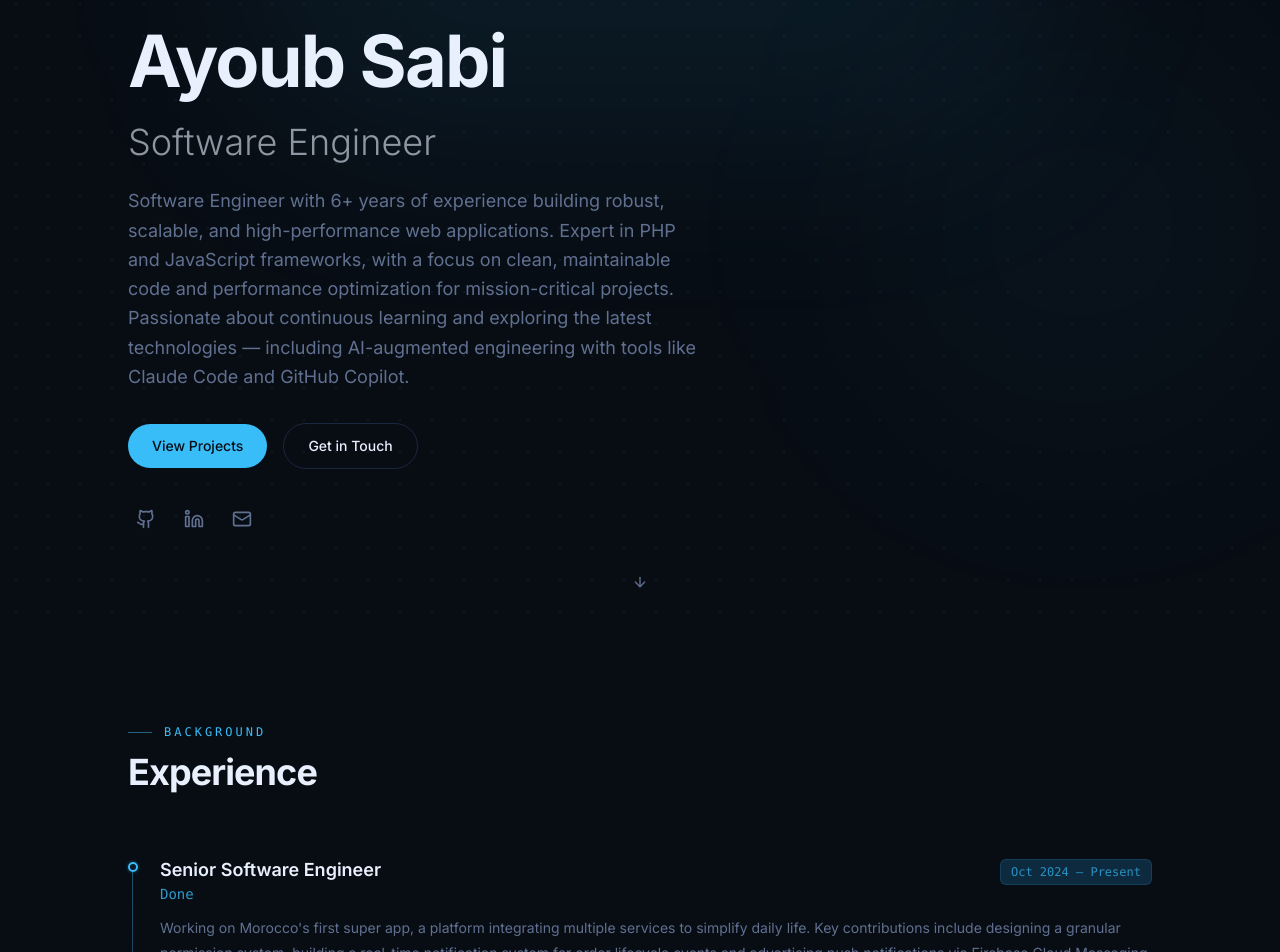
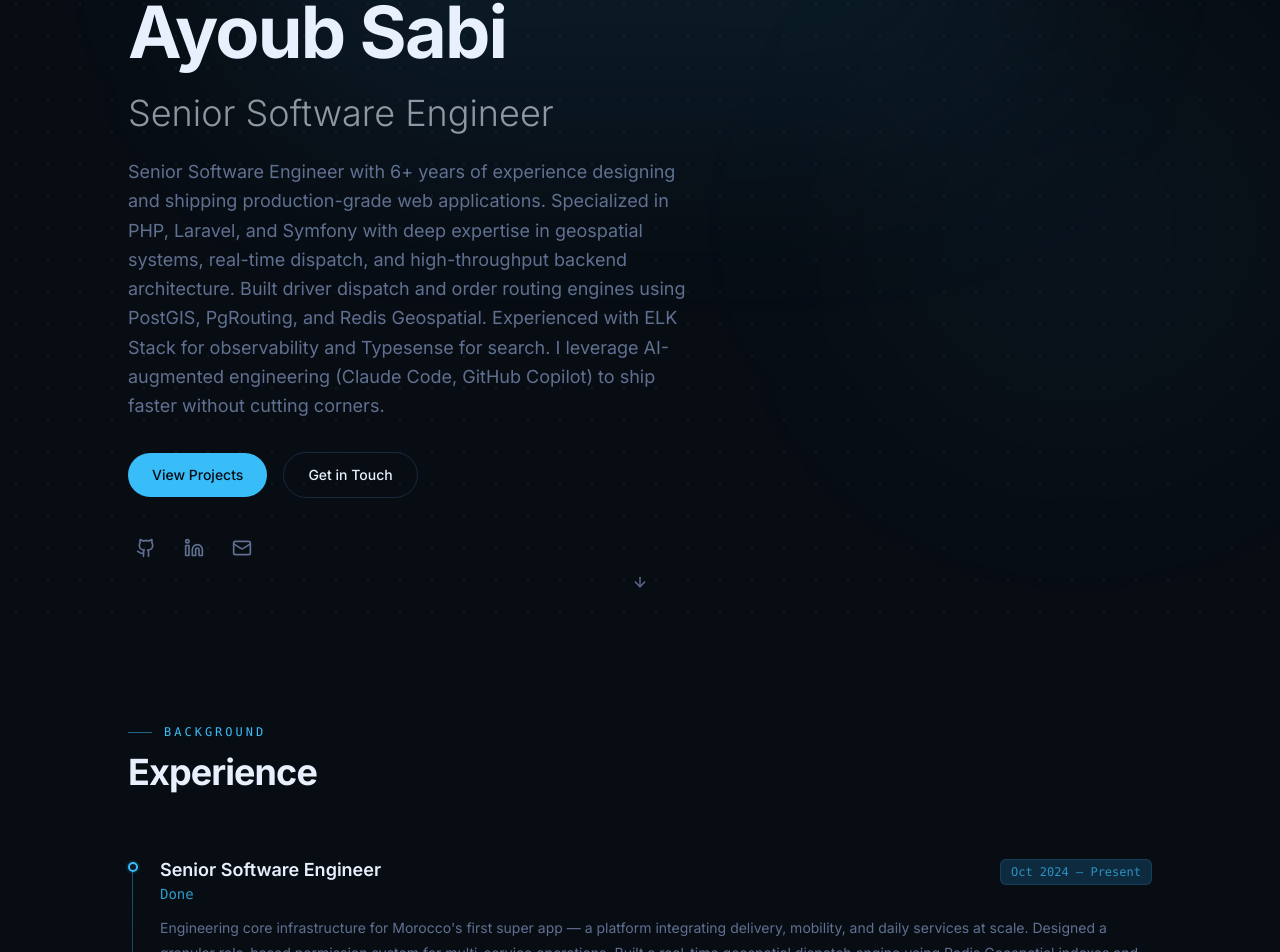
Before and after one commit to ayoubsabi/portfolio, a Next.js app: page / in a window 1280 px wide. Shown: the part 172-1124 px from the top of the page. Built offline with nearby package versions, Linux system fonts and the light colour scheme.

Commit message:
Improve portfolio SEO

```diff
--- a/app/layout.tsx
+++ b/app/layout.tsx
@@ -13,22 +13,33 @@ export const viewport: Viewport = {
 };
 
 const description =
-  "Software Engineer at Done (Morocco's first super app), formerly at Pyxicom. Expert in PHP, Laravel, Symfony, PostgreSQL, PostGIS, React.js and Redis. Based in Rabat, Morocco.";
+  "Senior Software Engineer specializing in PHP, Laravel, and Symfony with 6+ years of experience. Based in Rabat, Morocco. Expert in geospatial systems, real-time notifications, and high-performance backend architecture.";
 
 export const metadata: Metadata = {
   metadataBase: new URL("https://ayoubsabi.com"),
   title: {
-    default: "Ayoub Sabi — PHP & Laravel Software Engineer | Morocco",
+    default: "Ayoub Sabi — Senior Software Engineer | PHP, Laravel & Backend | Morocco",
     template: "%s | Ayoub Sabi",
   },
   description,
   keywords: [
     "Ayoub Sabi",
     "software engineer",
+    "senior software engineer",
     "backend developer",
+    "backend engineer Morocco",
     "web developer",
+    "web developer Morocco",
+    "full stack developer Morocco",
     "laravel developer",
+    "laravel developer Morocco",
+    "PHP developer portfolio",
+    "Laravel developer portfolio",
     "symfony developer",
+    "API developer",
+    "geospatial developer",
+    "software engineer Rabat",
+    "engineer portfolio",
     "PHP",
     "Laravel",
     "Symfony",
@@ -52,27 +63,19 @@ export const metadata: Metadata = {
   ],
   authors: [{ name: "Ayoub Sabi", url: "https://ayoubsabi.com" }],
   creator: "Ayoub Sabi",
+  category: "Technology",
   openGraph: {
     type: "website",
     locale: "en_US",
     url: "https://ayoubsabi.com",
-    title: "Ayoub Sabi — PHP & Laravel Software Engineer | Morocco",
+    title: "Ayoub Sabi — Senior Software Engineer | PHP, Laravel & Backend | Morocco",
     description,
     siteName: "Ayoub Sabi",
-    images: [
-      {
-        url: "/og-image.png",
-        width: 1200,
-        height: 630,
-        alt: "Ayoub Sabi — Software Engineer",
-      },
-    ],
   },
   twitter: {
     card: "summary_large_image",
-    title: "Ayoub Sabi — PHP & Laravel Software Engineer | Morocco",
+    title: "Ayoub Sabi — Senior Software Engineer | PHP, Laravel & Backend | Morocco",
     description,
-    images: ["/og-image.png"],
     creator: "@ayoubsabi",
   },
   robots: {
@@ -90,17 +93,27 @@ export const metadata: Metadata = {
   },
 };
 
-const jsonLd = {
+const jsonLd = [
+  {
     "@context": "https://schema.org",
     "@type": "Person",
     name: "Ayoub Sabi",
-  jobTitle: "Software Engineer",
+    jobTitle: "Senior Software Engineer",
+    description:
+      "Senior Software Engineer specializing in PHP, Laravel, and Symfony with 6+ years of experience. Based in Rabat, Morocco. Expert in geospatial systems, real-time notifications, and high-performance backend architecture.",
     url: "https://ayoubsabi.com",
+    image: "https://ayoubsabi.com/opengraph-image",
     email: "ayoubsabi@gmail.com",
+    nationality: "Moroccan",
     address: {
       "@type": "PostalAddress",
       addressLocality: "Rabat",
       addressCountry: "MA",
+    },
+    contactPoint: {
+      "@type": "ContactPoint",
+      email: "ayoubsabi@gmail.com",
+      contactType: "professional",
     },
     sameAs: [
       "https://www.linkedin.com/in/ayoubsabi/",
@@ -143,7 +156,7 @@ const jsonLd = {
     ],
     hasOccupation: {
       "@type": "Occupation",
-    name: "Software Engineer",
+      name: "Senior Software Engineer",
       skills:
         "PHP, Laravel, Symfony, React.js, PostgreSQL, PostGIS, PgRouting, Redis, Firebase Cloud Messaging, ELK Stack, Typesense",
       occupationLocation: {
@@ -151,7 +164,20 @@ const jsonLd = {
         name: "Morocco",
       },
     },
-};
+  },
+  {
+    "@context": "https://schema.org",
+    "@type": "WebSite",
+    name: "Ayoub Sabi",
+    url: "https://ayoubsabi.com",
+    description:
+      "Portfolio of Ayoub Sabi, Senior Software Engineer specializing in PHP, Laravel, and backend architecture. Based in Rabat, Morocco.",
+    author: {
+      "@type": "Person",
+      name: "Ayoub Sabi",
+    },
+  },
+];
 
 export default function RootLayout({
   children,
--- /dev/null
+++ b/app/opengraph-image.tsx
@@ -0,0 +1,145 @@
+import { ImageResponse } from "next/og";
+
+export const runtime = "edge";
+export const alt = "Ayoub Sabi — Senior Software Engineer";
+export const size = { width: 1200, height: 630 };
+export const contentType = "image/png";
+
+export default function OGImage() {
+  return new ImageResponse(
+    (
+      <div
+        style={{
+          width: "100%",
+          height: "100%",
+          display: "flex",
+          flexDirection: "column",
+          justifyContent: "center",
+          padding: "80px",
+          backgroundColor: "#080d14",
+          fontFamily: "system-ui, sans-serif",
+          position: "relative",
+        }}
+      >
+        {/* Top accent line */}
+        <div
+          style={{
+            position: "absolute",
+            top: 0,
+            left: 0,
+            right: 0,
+            height: "4px",
+            backgroundColor: "#38bdf8",
+          }}
+        />
+
+        {/* Glow effect */}
+        <div
+          style={{
+            position: "absolute",
+            top: "-100px",
+            left: "50%",
+            transform: "translateX(-50%)",
+            width: "600px",
+            height: "300px",
+            borderRadius: "50%",
+            background: "rgba(56,189,248,0.08)",
+            filter: "blur(80px)",
+          }}
+        />
+
+        {/* Available badge */}
+        <div
+          style={{
+            display: "flex",
+            alignItems: "center",
+            gap: "10px",
+            marginBottom: "32px",
+          }}
+        >
+          <div
+            style={{
+              width: "8px",
+              height: "8px",
+              borderRadius: "50%",
+              backgroundColor: "#38bdf8",
+            }}
+          />
+          <span
+            style={{
+              fontSize: "14px",
+              color: "#38bdf8",
+              letterSpacing: "0.2em",
+              textTransform: "uppercase",
+              fontFamily: "monospace",
+            }}
+          >
+            Available for Work
+          </span>
+        </div>
+
+        {/* Name */}
+        <div
+          style={{
+            fontSize: "72px",
+            fontWeight: 700,
+            color: "#e8f0fe",
+            lineHeight: 1.05,
+            marginBottom: "16px",
+            letterSpacing: "-0.02em",
+          }}
+        >
+          Ayoub Sabi
+        </div>
+
+        {/* Title */}
+        <div
+          style={{
+            fontSize: "32px",
+            fontWeight: 300,
+            color: "rgba(232,240,254,0.6)",
+            marginBottom: "48px",
+          }}
+        >
+          Senior Software Engineer — PHP & Laravel
+        </div>
+
+        {/* Tech stack pills */}
+        <div style={{ display: "flex", gap: "12px", flexWrap: "wrap" }}>
+          {["PHP", "Laravel", "Symfony", "PostgreSQL", "Redis", "React.js"].map(
+            (tech) => (
+              <div
+                key={tech}
+                style={{
+                  padding: "8px 16px",
+                  borderRadius: "999px",
+                  border: "1px solid rgba(56,189,248,0.25)",
+                  color: "rgba(232,240,254,0.7)",
+                  fontSize: "15px",
+                  backgroundColor: "rgba(56,189,248,0.06)",
+                }}
+              >
+                {tech}
+              </div>
+            )
+          )}
+        </div>
+
+        {/* Website URL — bottom right */}
+        <div
+          style={{
+            position: "absolute",
+            bottom: "48px",
+            right: "80px",
+            fontSize: "16px",
+            color: "rgba(232,240,254,0.35)",
+            fontFamily: "monospace",
+          }}
+        >
+          ayoubsabi.com
+        </div>
+      </div>
+    ),
+    size
+  );
+}
--- a/lib/data.ts
+++ b/lib/data.ts
@@ -1,8 +1,8 @@
 export const profile = {
   name: "Ayoub Sabi",
-  title: "Software Engineer",
-  tagline: "5+ years building robust, scalable, and high-performance web applications.",
-  bio: "Software Engineer with 6+ years of experience building robust, scalable, and high-performance web applications. Expert in PHP and JavaScript frameworks, with a focus on clean, maintainable code and performance optimization for mission-critical projects. Passionate about continuous learning and exploring the latest technologies — including AI-augmented engineering with tools like Claude Code and GitHub Copilot.",
+  title: "Senior Software Engineer",
+  tagline: "Building high-performance backend systems with PHP, Laravel, Symfomy & geospatial expertise.",
+  bio: "Senior Software Engineer with 6+ years of experience designing and shipping production-grade web applications. Specialized in PHP, Laravel, and Symfony with deep expertise in geospatial systems, real-time dispatch, and high-throughput backend architecture. Built driver dispatch and order routing engines using PostGIS, PgRouting, and Redis Geospatial. Experienced with ELK Stack for observability and Typesense for search. I leverage AI-augmented engineering (Claude Code, GitHub Copilot) to ship faster without cutting corners.",
   email: "ayoubsabi@gmail.com",
   github: "https://github.com/ayoubsabi",
   linkedin: "https://www.linkedin.com/in/ayoubsabi/",
@@ -20,38 +20,31 @@ export type Project = {
 
 export const projects: Project[] = [
   {
-    title: "Project Alpha",
+    title: "Geospatial Dispatch Engine",
     description:
-      "A full-stack web application built with Next.js and PostgreSQL. Features real-time updates, authentication, and a responsive dashboard.",
-    tags: ["Next.js", "TypeScript", "PostgreSQL", "Tailwind CSS"],
-    github: "https://github.com/ayoubsabi/project-alpha",
-    live: "https://project-alpha.vercel.app",
+      "Real-time order dispatch system that assigns delivery orders to the nearest available driver using Redis Geospatial indexes and PostGIS. Handles live driver location tracking and intelligent routing via PgRouting for optimal assignment at scale.",
+    tags: ["PHP", "Laravel", "Redis Geospatial", "PostGIS", "PgRouting", "PostgreSQL"],
     featured: true,
   },
   {
-    title: "Project Beta",
+    title: "Real-time Notification Service",
     description:
-      "An open-source CLI tool that automates repetitive development tasks. Used by over 200 developers to streamline their workflow.",
-    tags: ["Node.js", "TypeScript", "CLI"],
-    github: "https://github.com/ayoubsabi/project-beta",
+      "Event-driven push notification platform built on Firebase Cloud Messaging (FCM). Handles order lifecycle events, promotional broadcasts, and transactional alerts. Designed for high throughput with queued delivery and delivery tracking.",
+    tags: ["PHP", "Laravel", "Firebase Cloud Messaging", "Redis", "REST APIs"],
     featured: true,
   },
   {
-    title: "Project Gamma",
+    title: "Multi-tenant REST API Platform",
     description:
-      "A REST API service handling thousands of requests per day, built with Express and Redis for caching. Fully documented with OpenAPI.",
-    tags: ["Node.js", "Express", "Redis", "Docker"],
-    github: "https://github.com/ayoubsabi/project-gamma",
-    live: "https://project-gamma.vercel.app",
+      "Scalable multi-tenant REST API with granular role-based permission system, Redis caching, and Typesense-powered full-text search. Built with Laravel and fully documented with OpenAPI. Deployed across multiple client projects at Pyxicom.",
+    tags: ["PHP", "Laravel", "Symfony", "PostgreSQL", "Redis", "Typesense", "REST APIs"],
     featured: false,
   },
   {
-    title: "Project Delta",
+    title: "Observability & Monitoring Stack",
     description:
-      "A mobile-first e-commerce storefront with cart, checkout, and Stripe payment integration. Optimized for Core Web Vitals.",
-    tags: ["React", "Stripe", "Next.js", "Prisma"],
-    github: "https://github.com/ayoubsabi/project-delta",
-    live: "https://project-delta.vercel.app",
+      "Centralized logging and monitoring setup using the ELK Stack (Elasticsearch, Logstash, Kibana) integrated into a Laravel application. Provides real-time error tracking, request tracing, and performance dashboards for production systems.",
+    tags: ["ELK Stack", "ElasticSearch", "Laravel", "Docker", "PHP"],
     featured: false,
   },
 ];
@@ -85,7 +78,7 @@ export const experience: Experience[] = [
     role: "Senior Software Engineer",
     period: "Oct 2024 — Present",
     description:
-      "Working on Morocco's first super app, a platform integrating multiple services to simplify daily life. Key contributions include designing a granular permission system, building a real-time notification system for order lifecycle events and advertising push notifications via Firebase Cloud Messaging (FCM), and developing an intelligent geospatial dispatch system using Redis Geospatial Indexes to assign orders to the nearest available driver. Also implemented Redis Geospatial for real-time driver tracking, Typesense for fast and relevant search, and ELK Stack for centralized monitoring and observability.",
+      "Engineering core infrastructure for Morocco's first super app — a platform integrating delivery, mobility, and daily services at scale. Designed a granular role-based permission system for multi-service operations. Built a real-time geospatial dispatch engine using Redis Geospatial indexes and PostGIS to assign orders to the nearest available driver, with live driver tracking. Delivered a high-throughput push notification system via Firebase Cloud Messaging for order events and ad campaigns. Integrated Typesense for fast, relevant in-app search and deployed the ELK Stack for centralized observability across microservices.",
     skills: [
       "PHP",
       "Laravel",
@@ -104,7 +97,7 @@ export const experience: Experience[] = [
     role: "Software Engineer",
     period: "Oct 2019 — Oct 2024",
     description:
-      "Designed and developed complex web applications for multiple clients over nearly 5 years. Built secure and efficient REST APIs, integrated new modules, and maintained existing features. Focused on performance optimization and production deployments across Symfony and Laravel-based projects.",
+      "Designed and delivered complex web applications for clients across multiple industries over nearly 5 years. Architected and built secure, well-documented REST APIs, implemented new product features, and owned performance optimization for production systems. Worked primarily with Symfony and Laravel on both greenfield and legacy projects, collaborating closely with frontend teams using React.js.",
     skills: ["PHP", "Symfony", "Laravel", "React.js", "MySQL", "PostgreSQL", "REST APIs"],
   },
   {
@@ -112,7 +105,7 @@ export const experience: Experience[] = [
     role: "Web Developer Intern",
     period: "Dec 2018 — May 2019",
     description:
-      "Developed an internal expense management application from requirements analysis through delivery. Handled both back-end development with Symfony and front-end implementation with Bootstrap and modern JavaScript.",
+      "Built an internal expense management application end-to-end, from requirements analysis to production delivery. Developed the back-end with Symfony and the front-end with Bootstrap and vanilla JavaScript. First exposure to full project ownership and working within institutional constraints.",
     skills: ["PHP", "Symfony", "JavaScript", "MySQL", "Bootstrap"],
   },
 ];
```
Lines whose indentation alone changed are shown as unchanged.
